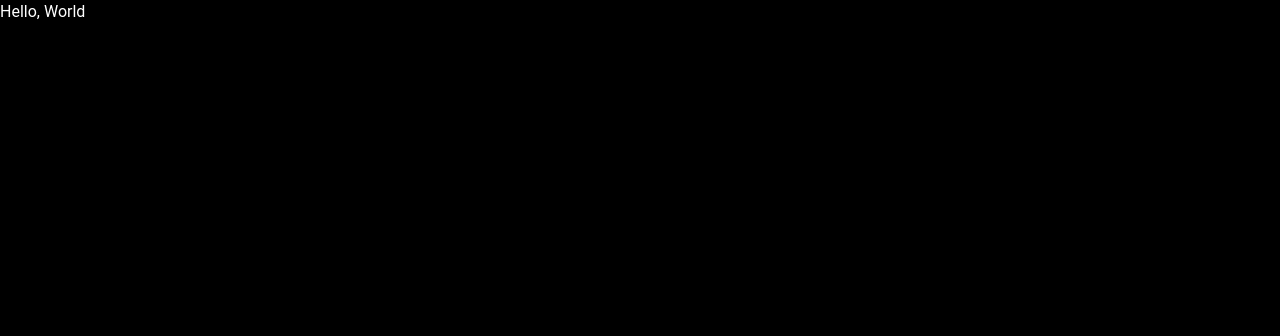
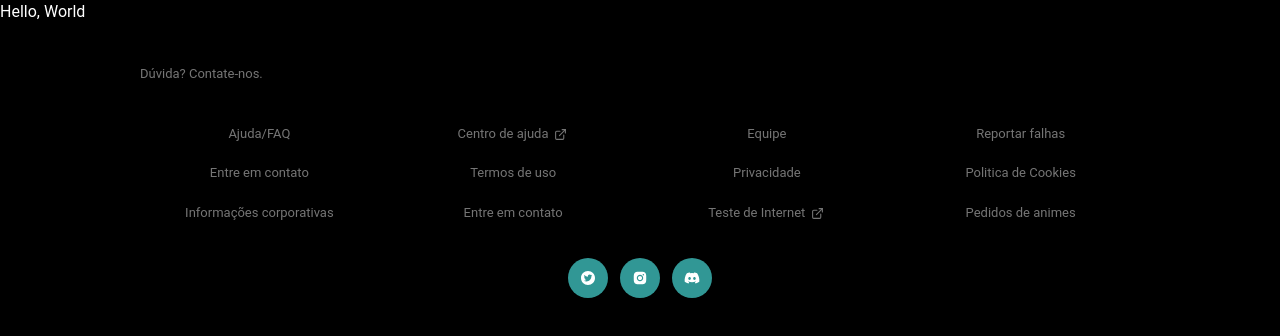
Before and after one commit to KayoRonald/euajudo-app, a React (Create React App) app: page / in a window 1280 px wide. Shown: the top 336 px of the page. Built offline with nearby package versions, Linux system fonts and the light colour scheme.

Commit message:
Add footer

```diff
--- a/package.json
+++ b/package.json
@@ -3,6 +3,7 @@
   "version": "0.1.0",
   "private": true,
   "dependencies": {
+    "@chakra-ui/icons": "^1.0.13",
     "@chakra-ui/react": "^1.6.1",
     "@emotion/react": "11",
     "@emotion/styled": "11",
@@ -15,8 +16,10 @@
     "@types/react-dom": "^17.0.0",
     "axios": "^0.21.1",
     "framer-motion": "4",
+    "leaflet": "^1.7.1",
     "react": "^17.0.2",
     "react-dom": "^17.0.2",
+    "react-icons": "^4.2.0",
     "react-leaflet": "^3.2.0",
     "react-router-dom": "^5.2.0",
     "react-scripts": "4.0.3",
--- /dev/null
+++ b/src/components/Footer/footer.ts
@@ -0,0 +1,49 @@
+import styled from 'styled-components';
+
+export const Container = styled.div`
+  display: flex;
+  padding: 40px 0;
+  margin: auto;
+  max-width: 1000px;
+  flex-direction: column;
+  @media (max-width: 1000px) {
+    padding: 70px 30px;
+  }
+`;
+
+export const Column = styled.div`
+  display: flex;
+  flex-direction: column;
+  text-align: center;
+`;
+
+export const Row = styled.div`
+  display: grid;
+  grid-template-columns: repeat(4, minmax(230px, 1fr));
+  grid-gap: 15px;
+  @media (max-width: 1000px) {
+    grid-template-columns: repeat(2, minmax(150px, 1fr));
+  }
+`;
+
+export const Texto = styled.div`
+  color: #757575;
+  margin-bottom: 20px;
+  font-size: 13px;
+  text-decoration: none;
+`
+
+export const Title = styled.div`
+  font-size: 16px;
+  color: #757575;
+  margin-bottom: 40px;
+`
+export const Text = styled.div`
+  font-size: 13px;
+  color: #757575;
+  margin-bottom: 40px;
+`
+export const Break = styled.div`
+  flex-basis: 100%;
+  height: 0;
+`
--- /dev/null
+++ b/src/components/Footer/index.tsx
@@ -0,0 +1,38 @@
+import React from 'react';
+
+import {
+  Container, Row, Column, Texto, Title, Text, Break
+} from './footer'
+
+export interface LayoutProps  {
+  children: string
+  resPropos: string
+}
+
+export default function Footer({children, ...resPropos}: LayoutProps){
+  return <Container {...resPropos}>{children}</Container>
+}
+
+Footer.Row = function FooterRow({ children, ...restProps }: LayoutProps) {
+  return <Row {...restProps}>{children}</Row>
+}
+
+Footer.Column = function FooterColumn({ children, ...restProps }: LayoutProps) {
+  return <Column {...restProps}>{children}</Column>
+}
+
+Footer.Texto = function FooterTexto({ children, ...restProps }: LayoutProps) {
+  return <Texto {...restProps}>{children}</Texto>
+}
+
+Footer.Title = function FooterTitle({ children, ...restProps }: LayoutProps) {
+  return <Title {...restProps}>{children}</Title>
+}
+
+Footer.Title = function FooterText({ children, ...restProps }: LayoutProps) {
+  return <Text {...restProps}>{children}</Text>
+}
+
+Footer.Break = function FooterBreak({ children, ...restProps }: LayoutProps) {
+  return <Break {...restProps} key="1"/>
+}
--- /dev/null
+++ b/src/components/index.ts
@@ -0,0 +1 @@
+export { default as Footer } from './Footer';
--- a/src/constants/routes.ts
+++ b/src/constants/routes.ts
@@ -5,4 +5,4 @@ export const ABOUT = '/about';
 // export const SIGN_IN = '/login';
 // export const FORGOT = '/forgot-password';
 // export const TEAM = '/team';
-// export const DISCORD = 'https://discord.gg/cuMzJwC99G';
+export const DISCORD = 'https://discord.gg/cuMzJwC99G';
--- /dev/null
+++ b/src/containers/footer.tsx
@@ -0,0 +1,91 @@
+import React from 'react';
+import { Footer } from '../components';
+import { Link } from 'react-router-dom';
+import { Box, Stack, Circle, Link as ChakraLink } from '@chakra-ui/react';
+import { AiFillTwitterCircle, AiFillInstagram } from 'react-icons/ai';
+import { FaDiscord } from 'react-icons/fa';
+import * as ROUTES from '../constants/routes';
+import { ExternalLinkIcon } from '@chakra-ui/icons';
+
+export default function FooterContainer() {
+  return (
+    <Footer>
+      <Footer.Title>Dúvida? Contate-nos.</Footer.Title>
+      <Footer.Break />
+      <Footer.Row>
+        <Footer.Column>
+          <Footer.Texto>
+            <Link to="/" target="_blank">Ajuda/FAQ</Link>
+          </Footer.Texto>
+          <Footer.Texto>Entre em contato</Footer.Texto>
+          <Footer.Texto>Informações corporativas</Footer.Texto>
+        </Footer.Column>
+
+        <Footer.Column>
+          <Footer.Texto>
+             <ChakraLink href="https://support-fa-animation-app.vercel.app/" isExternal>
+                Centro de ajuda <ExternalLinkIcon mx="2px" />
+             </ChakraLink>
+          </Footer.Texto>
+          <Footer.Texto>Termos de uso</Footer.Texto>
+          <Footer.Texto>Entre em contato</Footer.Texto>
+        </Footer.Column>
+
+        <Footer.Column>
+          <Footer.Texto>
+             <a href={ROUTES.TEAM}>Equipe</a>
+          </Footer.Texto>
+          <Footer.Texto>Privacidade</Footer.Texto>
+          <Footer.Texto>
+             <ChakraLink href="https://fast.com/pt/" isExternal>
+                Teste de Internet <ExternalLinkIcon mx="2px" />
+             </ChakraLink>
+          </Footer.Texto>
+        </Footer.Column>
+
+        <Footer.Column>
+          <Footer.Texto>Reportar falhas</Footer.Texto>
+          <Footer.Texto>Politica de Cookies</Footer.Texto>
+          <Footer.Texto>Pedidos de animes</Footer.Texto>
+        </Footer.Column>
+      </Footer.Row>
+      <Footer.Break />
+      <Box textAlign="center">
+        <Stack mt={4} direction="row" spacing="12px" justify="center">
+          <Circle
+            target="_blank"
+            as="a"
+            rel="noopener"
+            size="40px"
+            bg="teal.500"
+            shadow="lg"
+            href="https://twitter.com/PhoenixStudioBr"
+          >
+            <AiFillTwitterCircle />
+          </Circle>
+          <Circle
+            target="_blank"
+            as="a"
+            rel="noopener"
+            size="40px"
+            bg="teal.500"
+            shadow="lg"
+          >
+            <AiFillInstagram />
+          </Circle>
+          <Circle
+            target="_blank"
+            as="a"
+            rel="noopener"
+            size="40px"
+            bg="teal.500"
+            shadow="lg"
+            href={ROUTES.DISCORD}
+          >
+            <FaDiscord />
+          </Circle>
+        </Stack>
+      </Box>
+    </Footer>
+  );
+}
--- a/src/routes/Routes.tsx
+++ b/src/routes/Routes.tsx
@@ -4,11 +4,12 @@ import {
   BrowserRouter, Switch, Route
 } from 'react-router-dom';
 import * as ROUTES from '../constants/routes';
+import FooterContainer from '../containers/footer';
 import {
   Home, PageNotFound, About
 } from '../pages';
 
-export default function AppRouter() {
+const AppRouter: React.FC = () => {
   return (
     <BrowserRouter>
         <Switch>
@@ -16,6 +17,9 @@ export default function AppRouter() {
           <Route path={ROUTES.ABOUT} component={About} />
           <Route component={PageNotFound} />
         </Switch>
+        <FooterContainer/>
     </BrowserRouter>
   );
 }
+
+export default AppRouter
```
Also changed, not shown: 1 other file (tests, documents, lock files or other folders).
